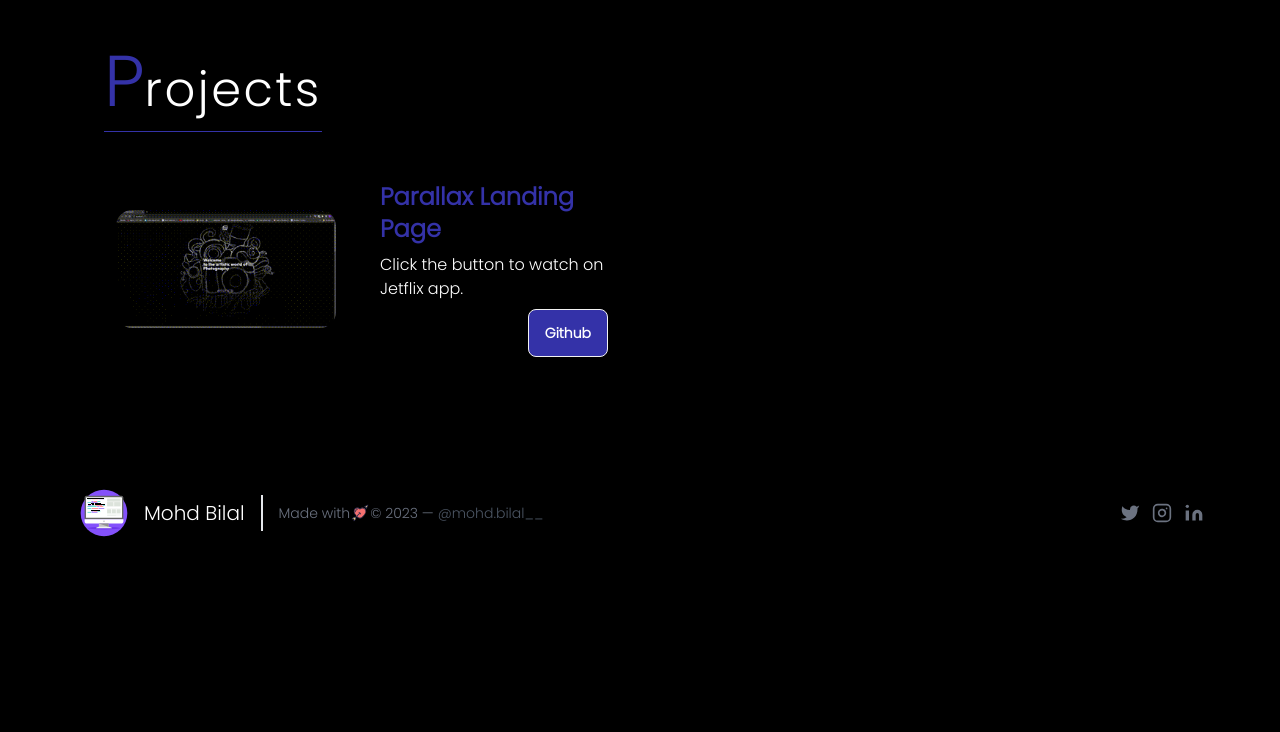
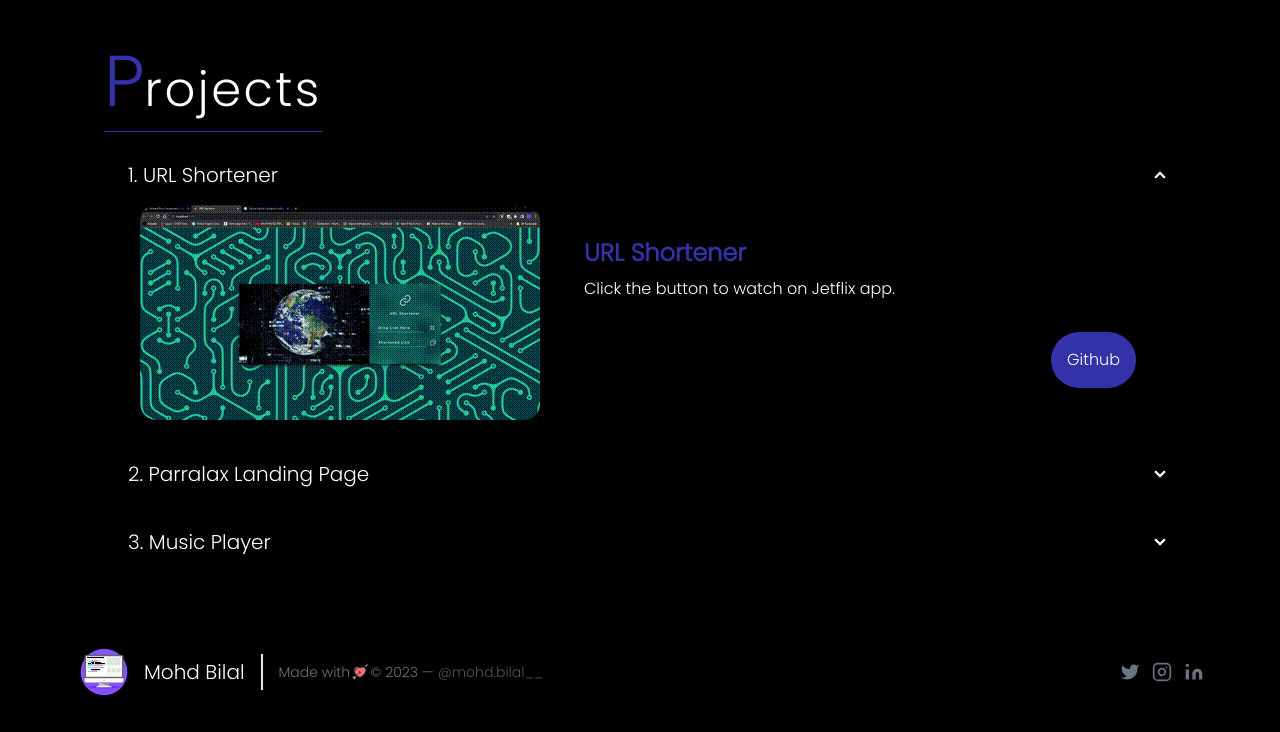
Before and after one commit to bghub-c/Portpholio, a website built with Vite: page index.html in a window 1280 px wide. Shown: the part 1530-2262 px from the top of the page. Before the commit the page ends 2103 px from the top, so only its background shows below. Built offline with nearby package versions, Linux system fonts and the light colour scheme.

Commit message:
added accordian

```diff
--- a/index.html
+++ b/index.html
@@ -451,29 +451,70 @@
           >
             <span
               id="fl"
-              class="text-bbkg text-7xl border-b border-spacing-2 border-bbkg"
-              >P<span id="rw" class="text-5xl tracking-wider text-white"
+              class="text-bbkg text-7xl border-b border-spacing-2 border-bbkg mb-4"
+              >P<span id="rw" class="text-5xl tracking-wider text-white mb-4"
                 >rojects</span
               ></span>
-              <ul class="grid grid-cols-2 my-8">
-                <li>
-                  <div class="card card-side hover:border border-bbkg shadow-xl backdrop-blur-3xl backdrop-brightness-200 ">
+              <div class="collapse collapse-arrow m-2 bg-black  mt-7">
+                   <input type="radio" name="my-accordion-2" checked="checked" />
+                     <div class="collapse-title text-xl font-medium">
+                            1.  URL Shortener
+                     </div>
+                   <div class="collapse-content">
+                    <div class="card card-side  shadow-xl backdrop-blur-3xl backdrop-brightness-200 ">
+                      <figure class="mx-3"><img src="./ig/urlshortener.gif" class="rounded-2xl" alt="Landing page"/></figure>
+                      <div class="card-body">
+                        <h2 class="card-title text-bbkg text-2xl">URL Shortener</h2>
+                        <p>Click the button to watch on Jetflix app.</p>
+                        <div class="card-actions justify-end">
+                          <button class=" bg-bbkg p-4 text-white rounded-full hover:bg-black hover:border hover:font-bold  border-bbkg hover:text-bbkg transition-all">
+                            Github
+                          </button>
+                        </div>
+                      </div>
+                    </div>
+                  </div>
+              </div>
+              <div class="collapse collapse-arrow m-2 bg-black ">
+                <input type="radio" name="my-accordion-2" />
+                <div class="collapse-title text-xl font-medium">
+                 2. Parralax Landing Page
+                </div>
+                <div class="collapse-content">
+                 <div class="card card-side  shadow-xl backdrop-blur-3xl backdrop-brightness-200 ">
                       <figure class="mx-3"><img src="./ig/Screen Recording (11-Nov-23 9-06-08 PM).gif" class="rounded-2xl" alt="Landing page"/></figure>
                       <div class="card-body">
                         <h2 class="card-title text-bbkg text-2xl">Parallax Landing Page</h2>
                         <p>Click the button to watch on Jetflix app.</p>
                         <div class="card-actions justify-end">
-                        <button class="btn bg-bbkg p-4 text-white">
+                          <button class=" bg-bbkg p-4 text-white rounded-full hover:bg-black hover:border hover:font-bold  border-bbkg hover:text-bbkg transition-all">
                             Github
                           </button>
                         </div>
                       </div>
                     </div>
-                </li>
-                <li></li>
-                <li></li>
-                <li></li>
-              </ul>
+                </div>
+              </div>
+              <div class="collapse collapse-arrow m-2 bg-black ">
+                <input type="radio" name="my-accordion-2" />
+                <div class="collapse-title text-xl font-medium">
+                 3. Music Player
+                </div>
+                <div class="collapse-content">
+                 <div class="card card-side  shadow-xl backdrop-blur-3xl backdrop-brightness-200 ">
+                      <figure class="mx-3"><img src="./ig/Screen Recording (11-Nov-23 9-06-08 PM).gif" class="rounded-2xl" alt="Landing page"/></figure>
+                      <div class="card-body">
+                        <h2 class="card-title text-bbkg text-2xl">Parallax Landing Page</h2>
+                        <p>Click the button to watch on Jetflix app.</p>
+                        <div class="card-actions justify-end">
+                          <button class=" bg-bbkg p-4 text-white rounded-full hover:bg-black hover:border hover:font-bold  border-bbkg hover:text-bbkg transition-all">
+                            Github
+                          </button>
+                        </div>
+                      </div>
+                    </div>
+                </div>
+              </div>
           </div>
         </div>
         <footer class="text-white body-font backdrop-brightness-200 backdrop-blur-3xl rounded-2xl">
@@ -515,9 +556,7 @@
           </div>
         </footer>
       </div>
-
     </div>
-
     <script src="https://unpkg.com/typed.js@2.0.16/dist/typed.umd.js"></script>
     <script src="./src/animationsHQ.js"></script>
     <script>
```
Also changed, not shown: ig/urlshortener.gif (added). Lines whose indentation alone changed are shown as unchanged.
